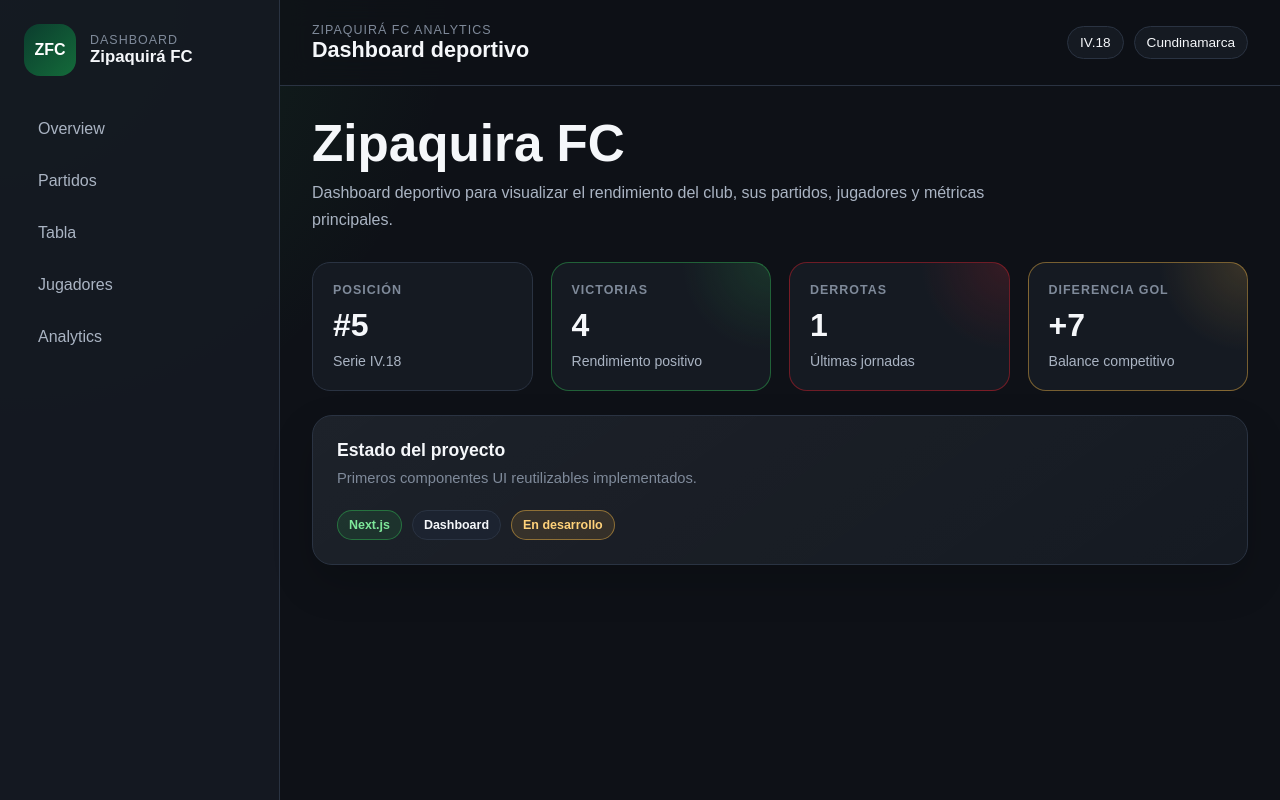
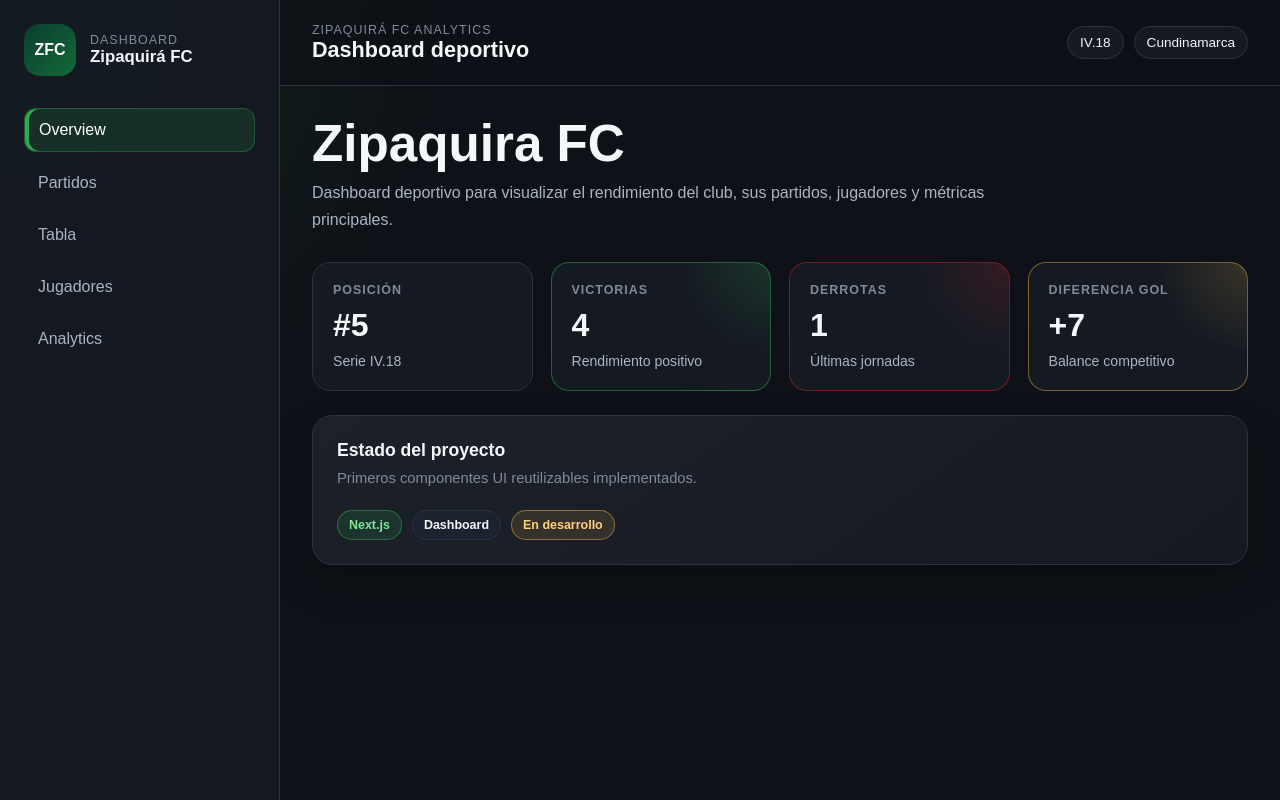
Before and after one commit to ea0627/zipaquira-fc-analytics, a Next.js app: page / in a window 1280 px wide. Built offline with nearby package versions, Linux system fonts and the light colour scheme.

Commit message:
Parte I.4: activar navegación dinámica en Sidebar

```diff
--- a/src/app/globals.css
+++ b/src/app/globals.css
@@ -313,3 +313,10 @@ select {
     grid-template-columns: 1fr;
   }
 }
+
+.sidebar__link--active {
+  color: #ffffff;
+  background: rgba(47, 168, 79, 0.16);
+  border: 1px solid rgba(47, 168, 79, 0.35);
+  box-shadow: inset 4px 0 0 #2fa84f;
+}
--- a/src/components/layout/Sidebar.js
+++ b/src/components/layout/Sidebar.js
@@ -1,4 +1,7 @@
+"use client";
+
 import Link from "next/link";
+import { usePathname } from "next/navigation";
 
 const navItems = [
   { href: "/", label: "Overview" },
@@ -9,6 +12,8 @@ const navItems = [
 ];
 
 export default function Sidebar() {
+  const pathname = usePathname();
+
   return (
     <aside className="sidebar">
       <div className="sidebar__brand">
@@ -20,11 +25,24 @@ export default function Sidebar() {
       </div>
 
       <nav className="sidebar__nav">
-        {navItems.map((item) => (
-          <Link key={item.href} href={item.href} className="sidebar__link">
-            {item.label}
-          </Link>
-        ))}
+        {navItems.map((item) => {
+          const isActive =
+            item.href === "/"
+              ? pathname === "/"
+              : pathname.startsWith(item.href);
+
+          return (
+            <Link
+              key={item.href}
+              href={item.href}
+              className={`sidebar__link ${
+                isActive ? "sidebar__link--active" : ""
+              }`}
+            >
+              {item.label}
+            </Link>
+          );
+        })}
       </nav>
     </aside>
   );
```
